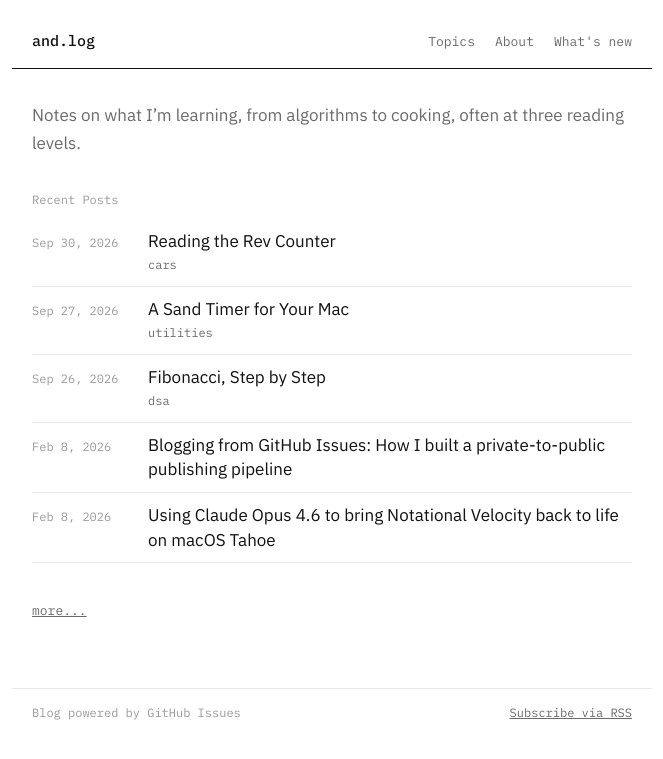
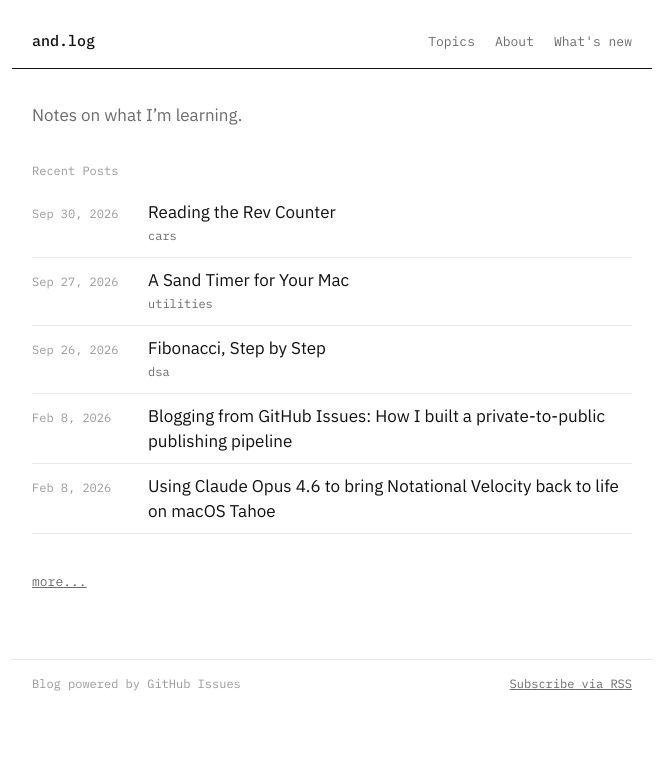
Before and after one commit to and/and.github.io, a Jekyll site: the page built from index.md, in a window 1280 px wide. Shown: the top 759 px of the page, without its empty margins (308-971 px from the left). Built offline with Jekyll 4.4.1, drawn with Linux system fonts in a browser that asks for light colours.

Commit message:
A plainer line at the top of the home page
Co-Authored-By: Claude Opus 5.5 <noreply@anthropic.com>

```diff
--- a/index.md
+++ b/index.md
@@ -3,4 +3,4 @@ layout: home
 title: "and.log"
 ---
 
-Notes on what I'm learning, from algorithms to cooking, often at three reading levels.
+Notes on what I'm learning.
```
